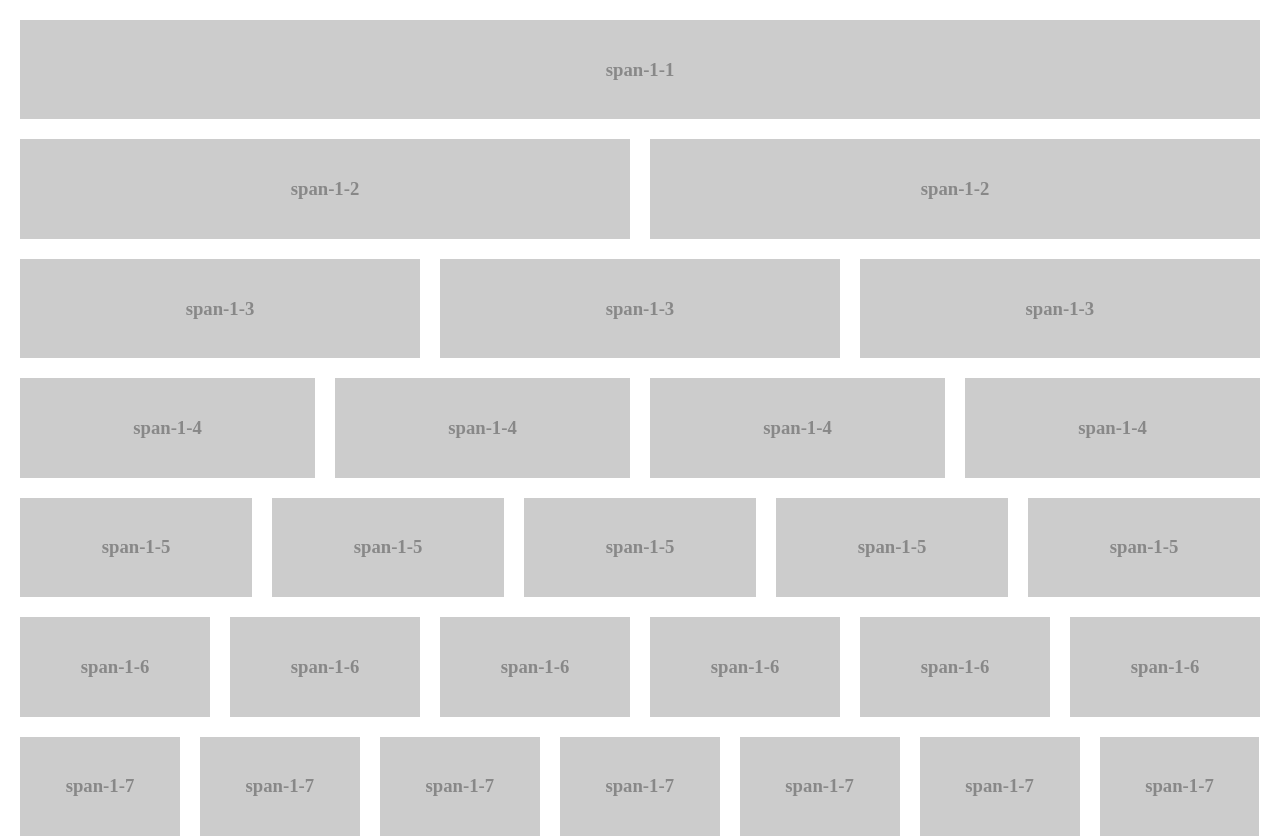
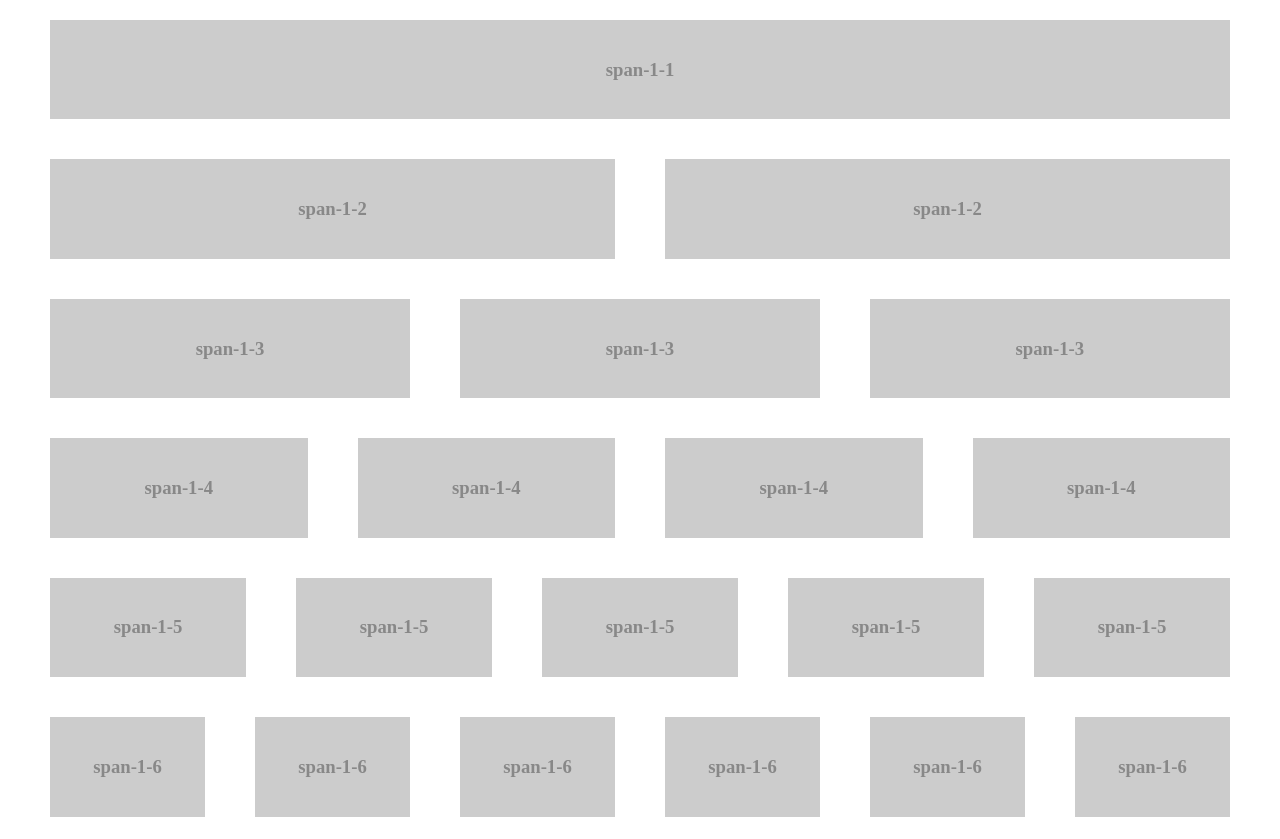
Before and after one commit to kitbeck/boilerplate, a plain HTML site: page index.html in a window 1280 px wide. Shown: the top 839 px of the page. Drawn offline with Linux system fonts and the light colour scheme.

Commit message:
tweaked grid

```diff
--- a/css/grid.css
+++ b/css/grid.css
@@ -16,7 +16,7 @@ body {
 
 [class*='span-'] {
 	float: left;
-	padding-right: 20px;
+	padding-right: 50px;
 }
 
 [class*='span-']:last-of-type {
@@ -38,11 +38,11 @@ body {
 }
 
 .row-pad {
-	padding: 20px 0 0 20px;
+	padding: 20px 0 20px 50px;
 }
 
 .row-pad > [class*='span-']:last-of-type {
-	padding-right: 20px;
+	padding-right: 50px;
 }
 
 /* Content spans */
```
